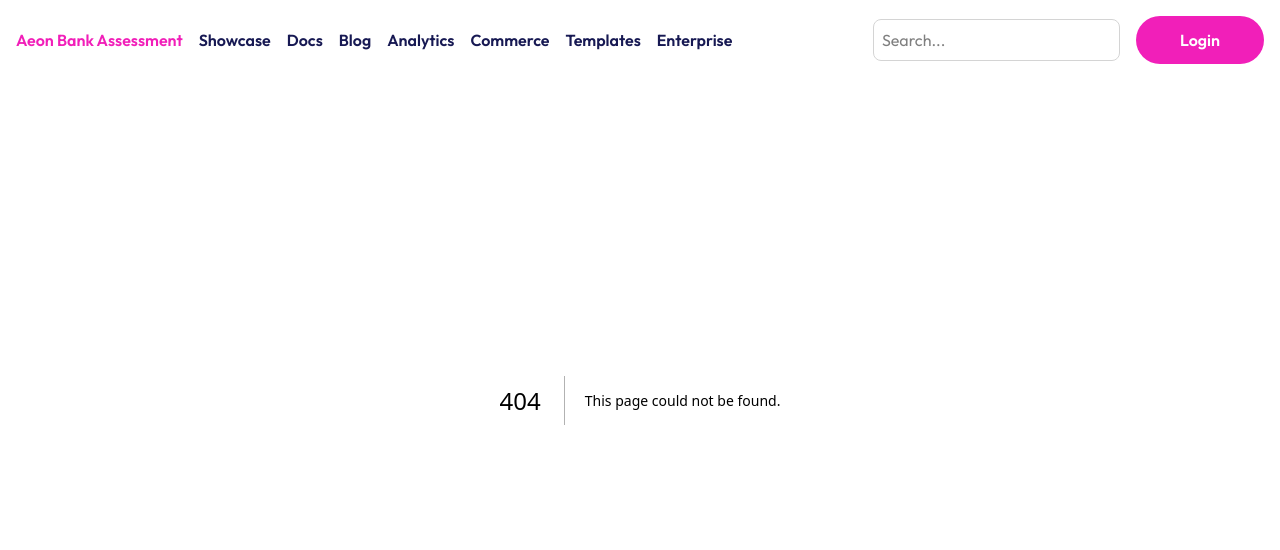
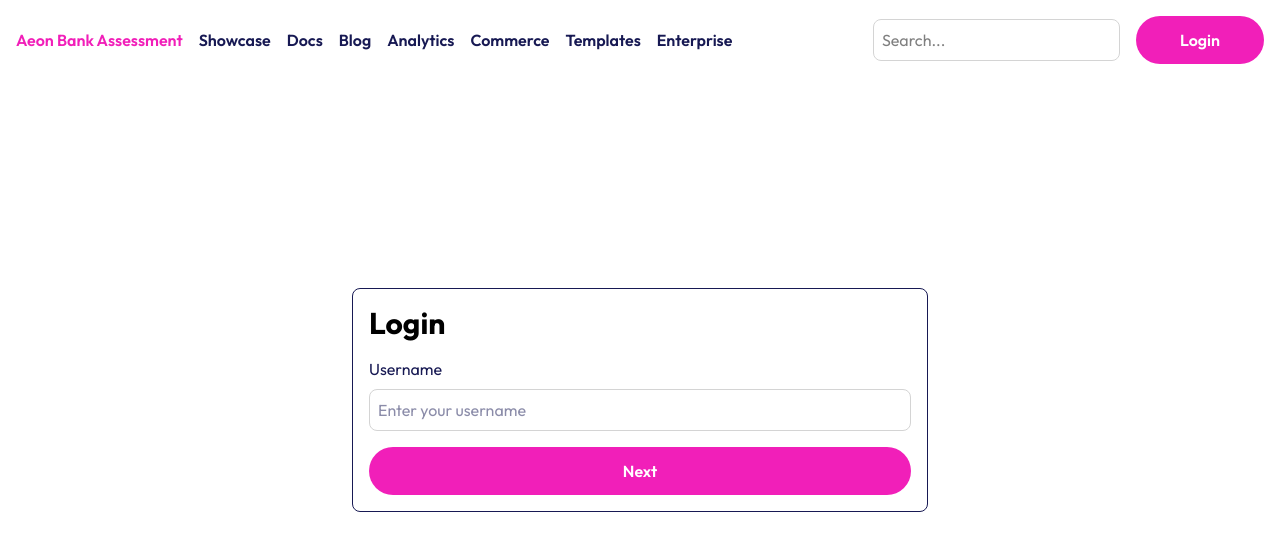
Before and after one commit to nicolecht/aeon-assessment, a Next.js app: page /login in a window 1280 px wide. Before the commit this address had no page. Shown: the top 550 px of the page. Built offline with nearby package versions, Linux system fonts and the light colour scheme.

Commit message:
feat: login flow and apis

```diff
--- /dev/null
+++ b/app/api/getSecureWord/route.ts
@@ -0,0 +1,11 @@
+import { NextResponse } from "next/server";
+
+export async function POST(req: Request) {
+  const { username } = await req.json();
+
+  if (!username) {
+    return NextResponse.json({ error: "Missing username" }, { status: 400 });
+  }
+
+  return NextResponse.json({ secureWord: "secure123" });
+}
--- /dev/null
+++ b/app/api/login/route.ts
@@ -0,0 +1,11 @@
+import { NextResponse } from "next/server";
+
+export async function POST(req: Request) {
+  const { username, password } = await req.json();
+
+  if (!username || !password) {
+    return NextResponse.json({ error: "Missing credentials" }, { status: 400 });
+  }
+
+  return NextResponse.json({ message: "Login successful" });
+}
--- /dev/null
+++ b/app/login/page.tsx
@@ -0,0 +1,115 @@
+"use client";
+
+import { useState } from "react";
+import { useRouter } from "next/navigation";
+import bcrypt from "bcryptjs";
+import Input from "../_components/Input";
+import Button from "../_components/Button";
+
+export default function Login() {
+  const [step, setStep] = useState(1);
+  const [username, setUsername] = useState("");
+  const [secureWord, setSecureWord] = useState("");
+  const router = useRouter();
+
+  const handleUsernameSubmit = async (e: React.FormEvent<HTMLFormElement>) => {
+    e.preventDefault();
+
+    const res = await fetch("/api/getSecureWord", {
+      method: "POST",
+      headers: { "Content-Type": "application/json" },
+      body: JSON.stringify({ username }),
+    });
+
+    const data = await res.json();
+    setSecureWord(data.secureWord);
+    setStep(2);
+  };
+
+  const handleLogin = async (e: React.FormEvent<HTMLFormElement>) => {
+    e.preventDefault();
+
+    const formData = new FormData(e.currentTarget);
+    const password = formData.get("password") as string;
+    const hashedPassword = await bcrypt.hash(password, 10);
+
+    const res = await fetch("/api/login", {
+      method: "POST",
+      headers: { "Content-Type": "application/json" },
+      body: JSON.stringify({ username, password: hashedPassword }),
+    });
+
+    if (res.ok) {
+      setStep(4);
+      setTimeout(() => router.push("/dashboard"), 2000); // Redirect after login
+    }
+  };
+
+  return (
+    <div className="h-dvh grid place-items-center px-4">
+      <div className="border-secondary-500 max-w-xl w-full border-1 rounded-lg p-4 space-y-4">
+        <h2>Login</h2>
+
+        {step === 1 && (
+          <form
+            onSubmit={handleUsernameSubmit}
+            className="space-y-4 text-secondary-500"
+          >
+            <div className="space-y-2">
+              <label htmlFor="username" className="block">
+                Username
+              </label>
+              <Input
+                id="username"
+                type="text"
+                value={username}
+                onChange={(e) => setUsername(e.target.value)}
+                placeholder="Enter your username"
+                required
+              />
+            </div>
+
+            <Button type="submit" className="w-full">
+              Next
+            </Button>
+          </form>
+        )}
+
+        {step === 2 && (
+          <div className="text-center space-y-4">
+            <h5>Hello {username}!</h5>
+            <p>
+              Your secure word is <strong>{secureWord}</strong>
+            </p>
+            <Button className="w-full" onClick={() => setStep(3)}>
+              Next
+            </Button>
+          </div>
+        )}
+
+        {step === 3 && (
+          <form onSubmit={handleLogin} className="space-y-4">
+            <div className="space-y-2">
+              <label htmlFor="password" className="block">
+                Password
+              </label>
+              <Input
+                name="password"
+                type="password"
+                placeholder="Enter your password"
+                required
+              />
+            </div>
+            <Button className="w-full" type="submit">
+              Next
+            </Button>
+          </form>
+        )}
+
+        {step === 4 && (
+          <p className="text-green-500 font-semibold">Login successful</p>
+        )}
+      </div>
+    </div>
+  );
+}
```
Also changed, not shown: package.json (+7 -6 lines), 1 other file (tests, documents, lock files or other folders).
